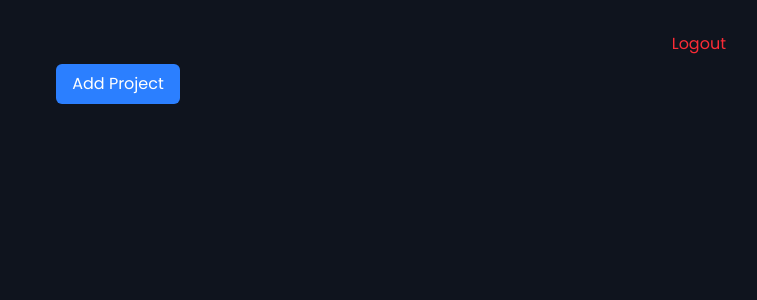
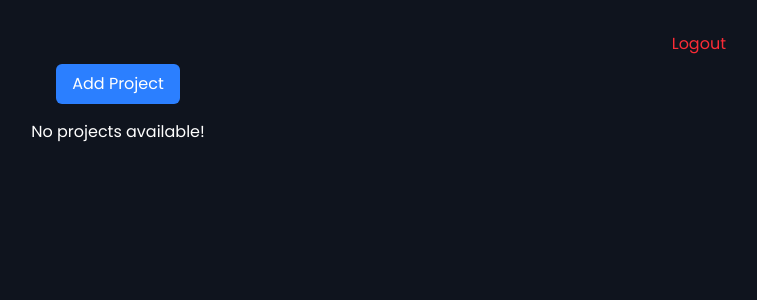
Before and after one commit to Luka2Lkay/DevLink, a React (Vite) app in the folder frontend/: page /feed in a window 1280 px wide. Shown: the top 300 px of the page, without its empty margins (522-1279 px from the left). Built offline with nearby package versions, Linux system fonts and the light colour scheme.

Commit message:
comment some code

```diff
--- a/frontend/src/components/feed/feed.jsx
+++ b/frontend/src/components/feed/feed.jsx
@@ -85,19 +85,22 @@ function Feed() {
 
       <div>
 
-        <div>
+        {/* <div>
           {loading && projects.length === 0 && <CircularProgress className="mt-2" role="progressbar" />}
         </div>
 
-        {/* {!loading && projects.length !== 0 ? (
+        {!loading && projects.length !== 0 && (
           projects.map((project, index) => (
             <Project key={`${project.id}-${index}`} project={project} handleEditClick={() => handleEditClick(project)} handleDeleteClick={() => handleDeleteClick(project)} />
           ))
+        )} */}
 
-        ) : (
-          <p className="text-white">No projects available.</p>
-        )
-        } */}
+        {
+          !loading && (
+            <p className="text-white">No projects available!</p>
+          )
+        }
+
       </div>
       <div>
         {
```
